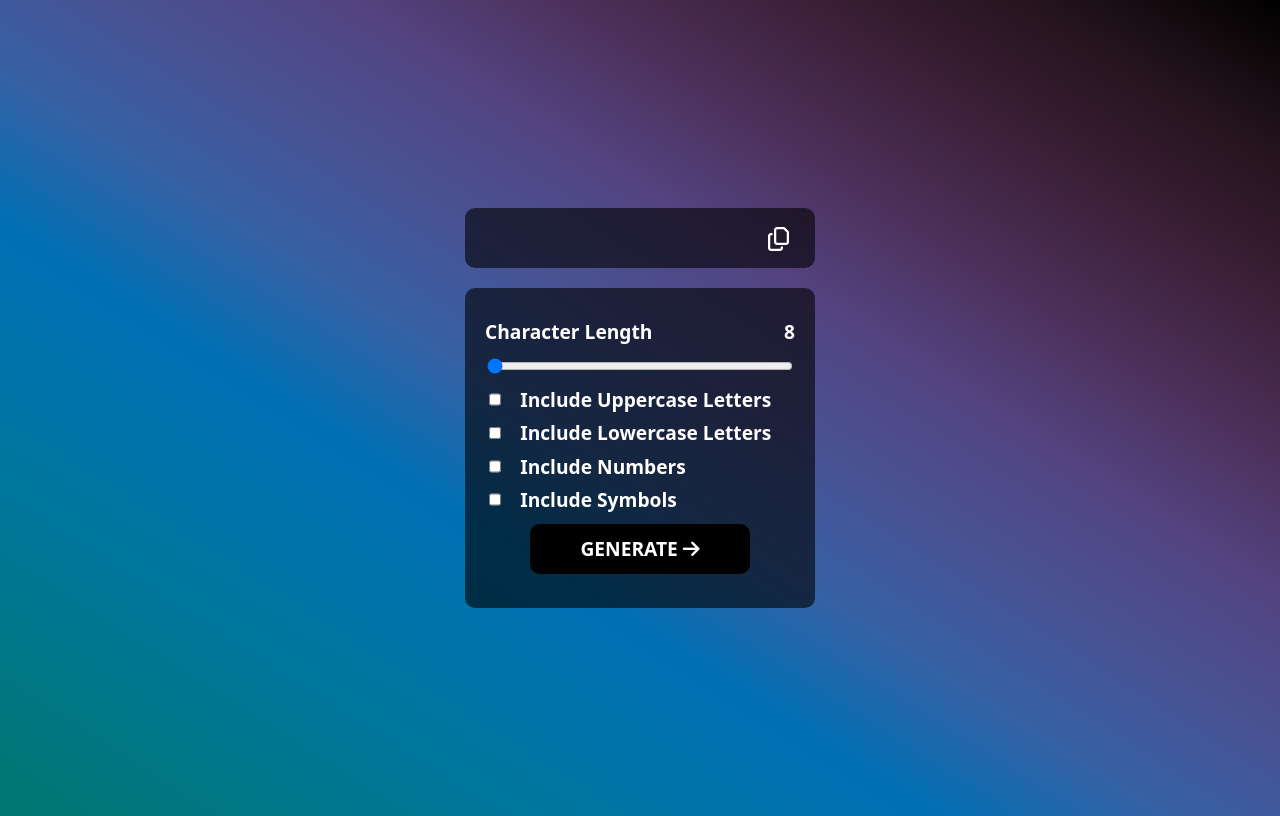
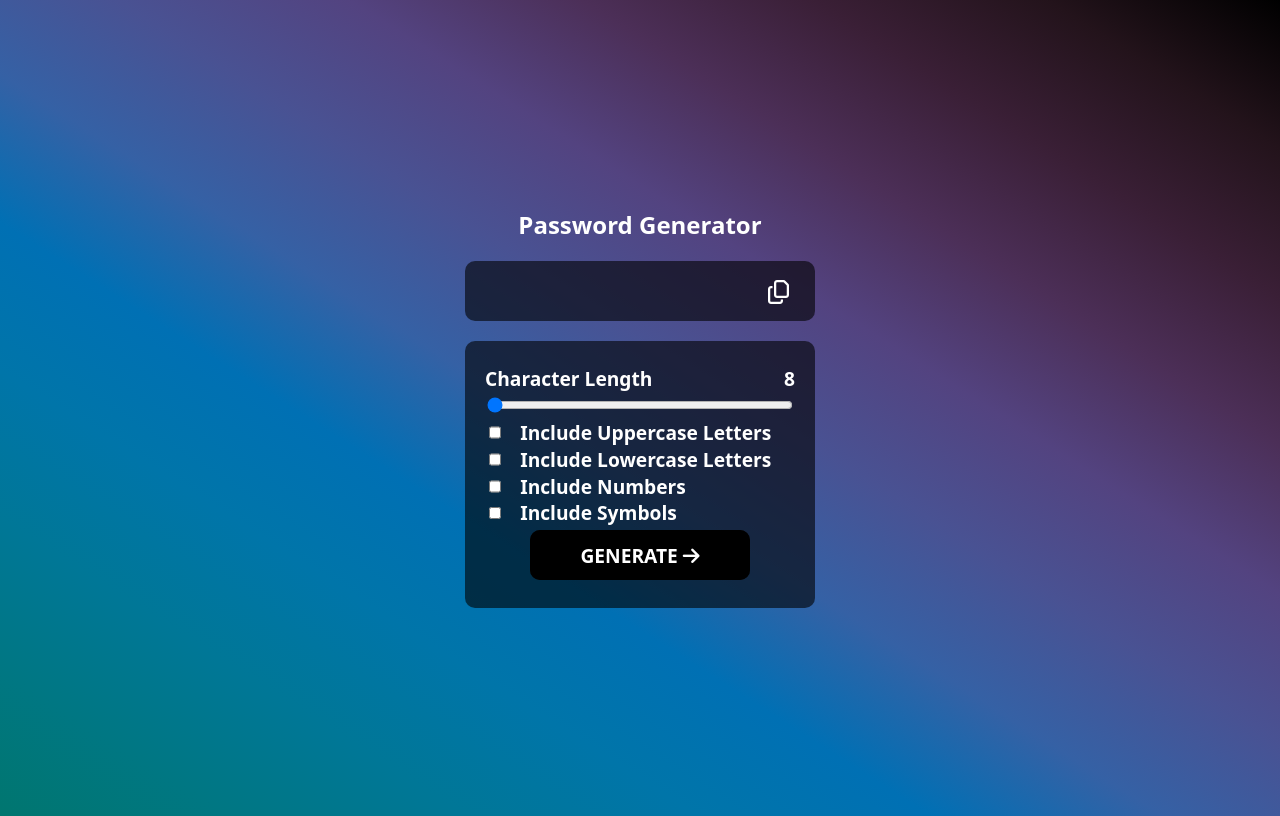
Before and after one commit to Luisjor/PasswordGenerator, a plain HTML site: page index.html in a window 1280 px wide. Drawn offline with Linux system fonts and the light colour scheme.

Commit message:
Added title

```diff
--- a/index.html
+++ b/index.html
@@ -9,6 +9,7 @@
 </head>
 <body>
     <main class="container">
+        <h1>Password Generator</h1>
         <section class="screen">
             <span id="newPassword"></span>
             <button class="copyIcon" id="copyIcon"><i class="fa-regular fa-copy"></i></button>
--- a/style.css
+++ b/style.css
@@ -21,6 +21,12 @@ body {
     height: 100vh;
 }
 
+h1{
+    margin: 0px;
+    text-align: center;
+    font-size: 1.5rem;
+}
+
 .container {
     height: 50vh;
     min-height: 400px;
@@ -28,7 +34,8 @@ body {
     width: 50vw;
     display: flex;
     flex-direction: column;
-    justify-content: space-between
+    justify-content: space-between;
+    gap: 20px;
 }
 
 .screen{
```
